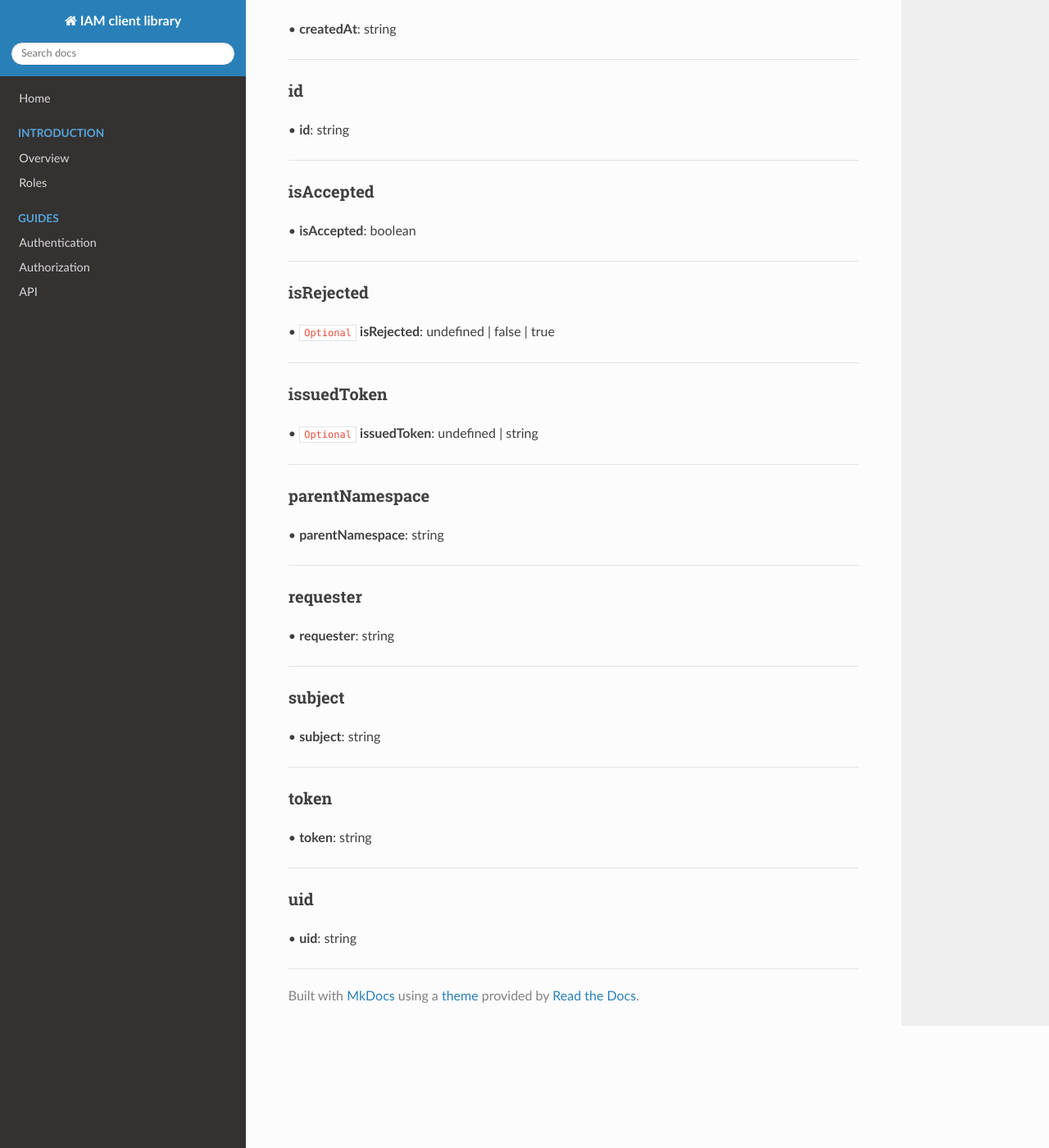
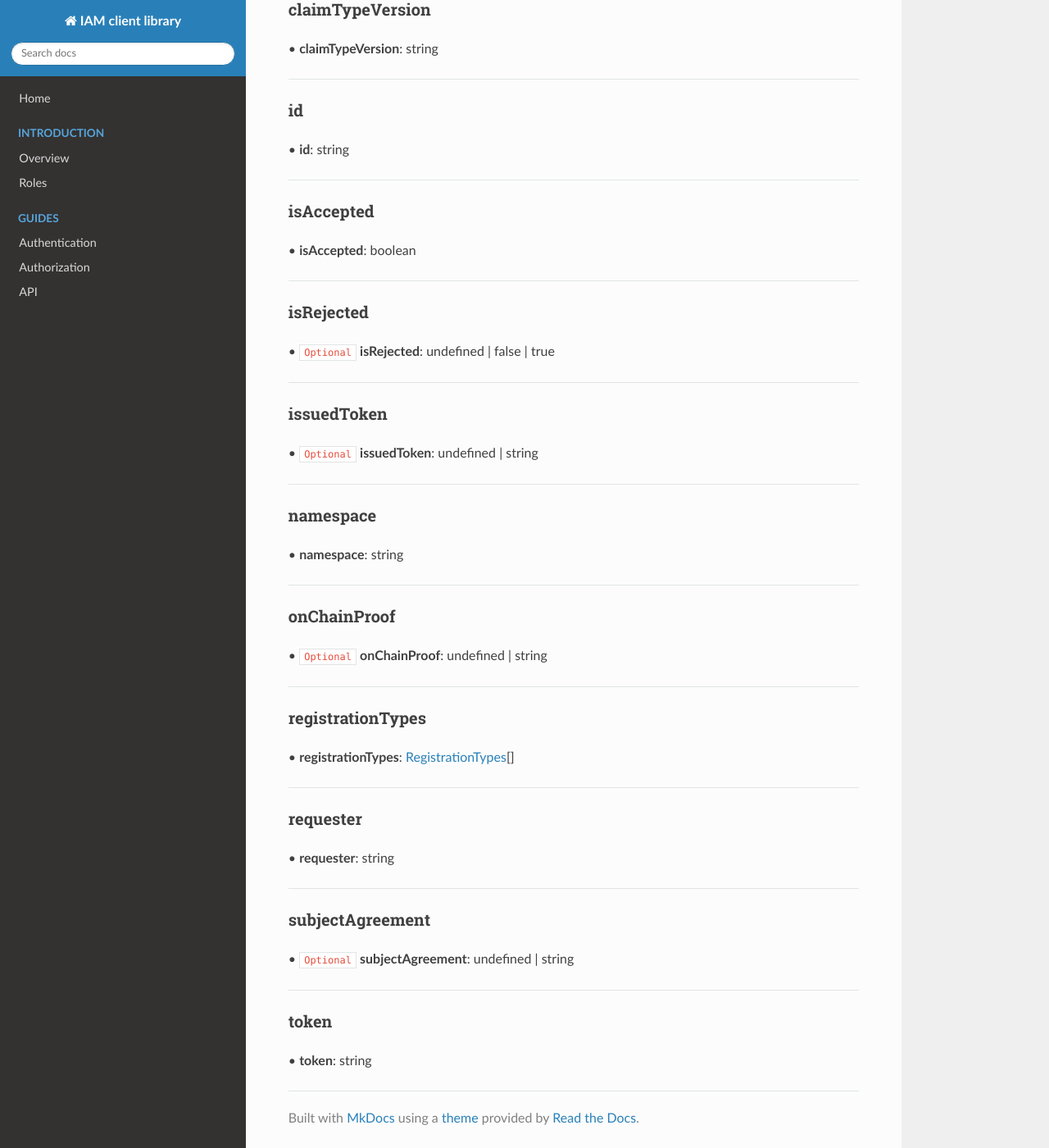
Before and after one commit to energywebfoundation/iam-client-lib, an MkDocs documentation site: the page built from docs/api/interfaces/claim.md, in a window 1280 px wide and 1400 px high, scrolled down 1206 px. Shown: the whole window at 82% size. Built offline with MkDocs 1.6.1, drawn with Linux system fonts in a browser that asks for light colours; nearby versions of some CDN libraries; some of the changed text lies outside the part shown.

Commit message:
fix: dont commit unstage

```diff
--- a/docs/api/interfaces/claim.md
+++ b/docs/api/interfaces/claim.md
@@ -13,16 +13,17 @@
 * [acceptedBy](claim.md#acceptedby)
 * [claimIssuer](claim.md#claimissuer)
 * [claimType](claim.md#claimtype)
-* [createdAt](claim.md#createdat)
+* [claimTypeVersion](claim.md#claimtypeversion)
 * [id](claim.md#id)
 * [isAccepted](claim.md#isaccepted)
 * [isRejected](claim.md#isrejected)
 * [issuedToken](claim.md#issuedtoken)
-* [parentNamespace](claim.md#parentnamespace)
+* [namespace](claim.md#namespace)
+* [onChainProof](claim.md#onchainproof)
+* [registrationTypes](claim.md#registrationtypes)
 * [requester](claim.md#requester)
-* [subject](claim.md#subject)
+* [subjectAgreement](claim.md#subjectagreement)
 * [token](claim.md#token)
-* [uid](claim.md#uid)
 
 ## Properties
 
@@ -44,9 +45,9 @@ ___
 
 ___
 
-### createdAt
+### claimTypeVersion
 
-•  **createdAt**: string
+•  **claimTypeVersion**: string
 
 ___
 
@@ -74,9 +75,21 @@ ___
 
 ___
 
-### parentNamespace
+### namespace
 
-•  **parentNamespace**: string
+•  **namespace**: string
+
+___
+
+### onChainProof
+
+• `Optional` **onChainProof**: undefined \| string
+
+___
+
+### registrationTypes
+
+•  **registrationTypes**: [RegistrationTypes](../enums/registrationtypes.md)[]
 
 ___
 
@@ -86,18 +99,12 @@ ___
 
 ___
 
-### subject
+### subjectAgreement
 
-•  **subject**: string
+• `Optional` **subjectAgreement**: undefined \| string
 
 ___
 
 ### token
 
 •  **token**: string
-
-___
-
-### uid
-
-•  **uid**: string
--- a/package.json
+++ b/package.json
@@ -109,7 +109,7 @@
   },
   "husky": {
     "hooks": {
-      "pre-commit": "rm -rf docs/api && typedoc --plugin typedoc-plugin-markdown --hideBreadcrumbs true && git add -A docs/api/*.md"
+      "pre-commit": "rm -rf docs/api && typedoc --plugin typedoc-plugin-markdown --hideBreadcrumbs true && git add -A docs/api/"
     }
   }
 }
```
Also changed, not shown: docs/api/enums/error_messages.md (+3 -3 lines), 1 other file.
